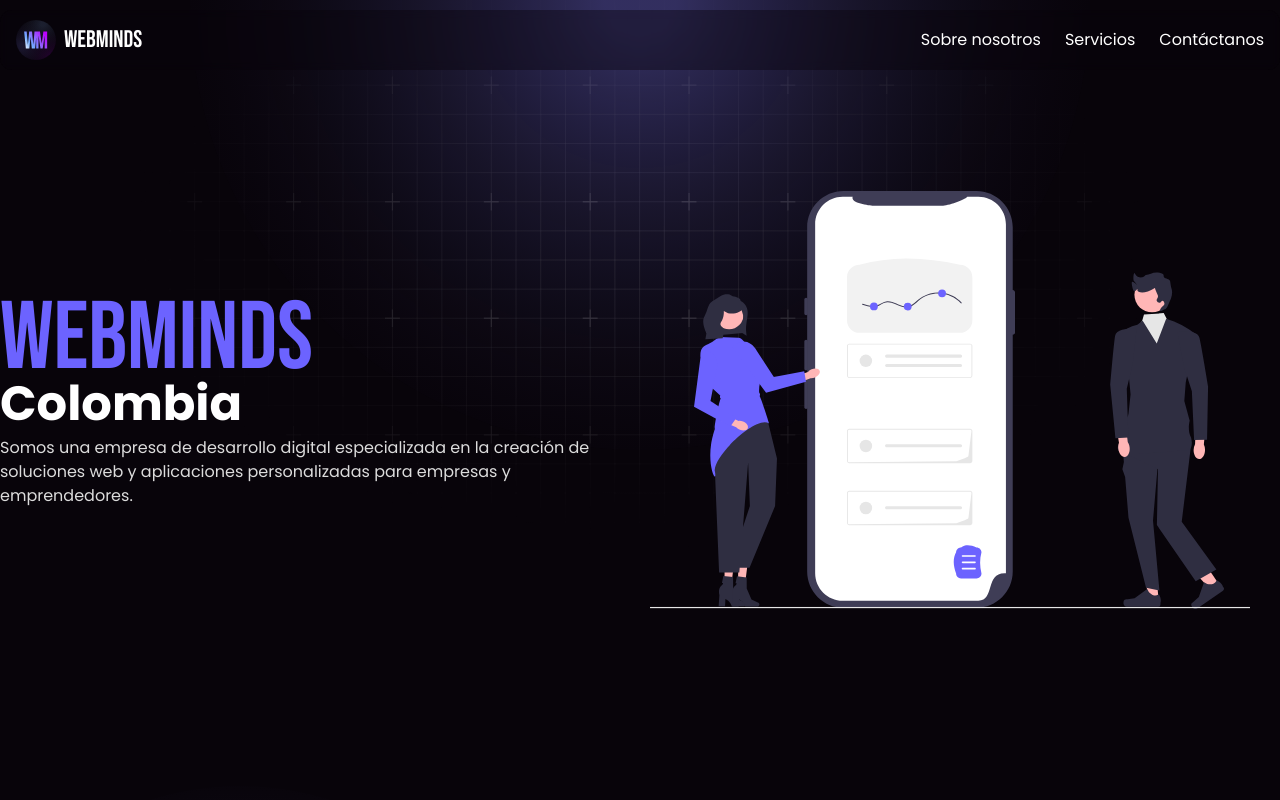
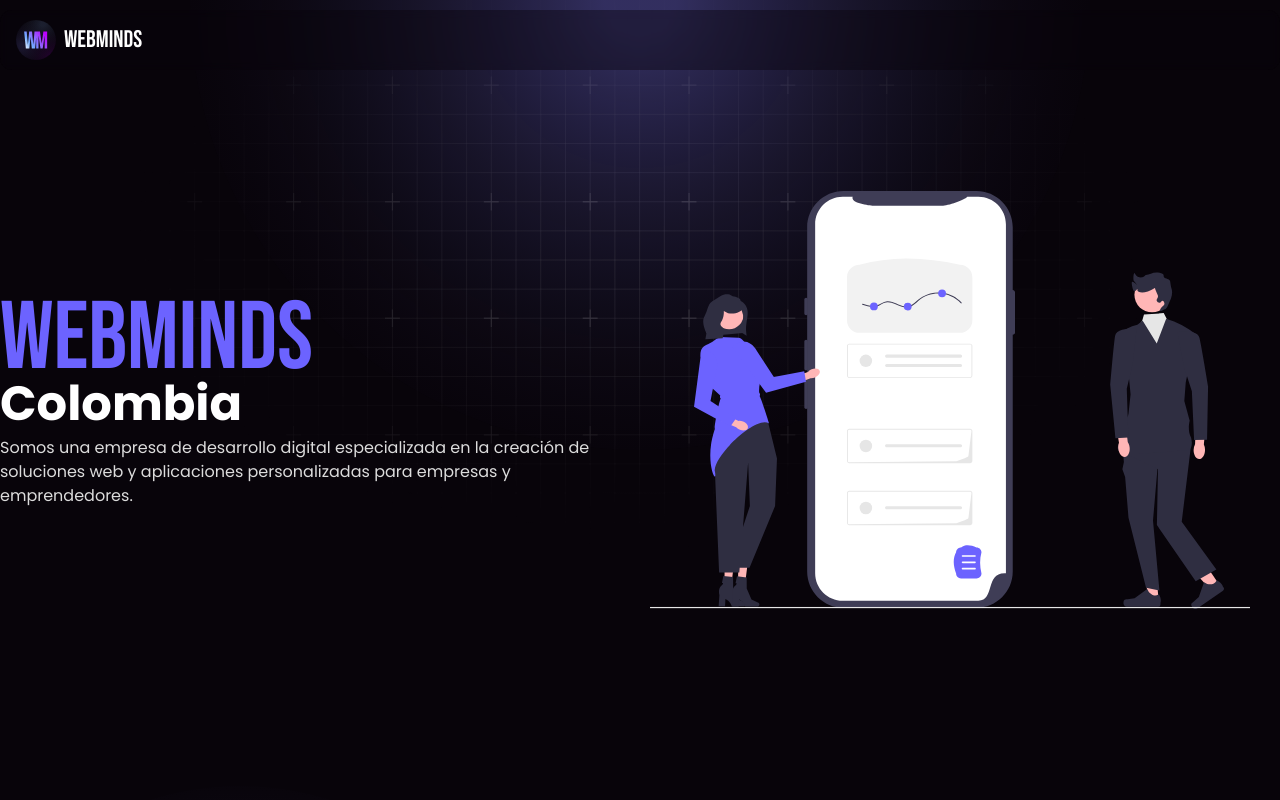
Before and after one commit to RubertG/web-minds, a Next.js app: page / in a window 1280 px wide. Shown: the top 800 px of the page. Built offline with nearby package versions, Linux system fonts and the light colour scheme; no server answers.

Commit message:
🆕 animacion de entrada de la navegacion movil

```diff
--- a/src/app/globals.css
+++ b/src/app/globals.css
@@ -6,12 +6,25 @@
   scroll-behavior: smooth;
 }
 
+.fade-in-nav {
+  animation: fade-in-nav 0.2s ease-in-out both;
+}
+
 .fade-in {
   animation: fade-in 0.3s ease-in-out both;
 }
 
 .fade-in-opacity {
   animation: fade-in-opacity 1s ease-in-out both;
+}
+
+@keyframes fade-in-nav {
+  0% {
+    opacity: 0;
+  }
+  100% {
+    opacity: 1;
+  }
 }
 
 @keyframes fade-in-opacity {
--- a/src/components/common/nav/nav.tsx
+++ b/src/components/common/nav/nav.tsx
@@ -42,7 +42,7 @@
           </h1>
         </Link>
         <ul
-          className={clsx("text-text-100 text-center bg-nav/80 lg:bg-transparent absolute w-full top-[60px] left-0 lg:static lg:w-auto lg:flex lg:items-center lg:justify-center gap-1 lg:gap-6", {
+          className={clsx("text-text-100 text-center bg-nav/80 lg:bg-transparent absolute w-full top-[60px] left-0 lg:static lg:w-auto lg:flex lg:items-center lg:justify-center gap-1 lg:gap-6 fade-in-nav", {
             "hidden": !open
           })}
           onClick={() => setOpen(false)}
```
